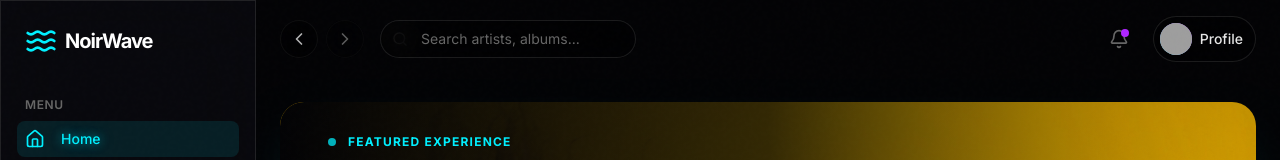
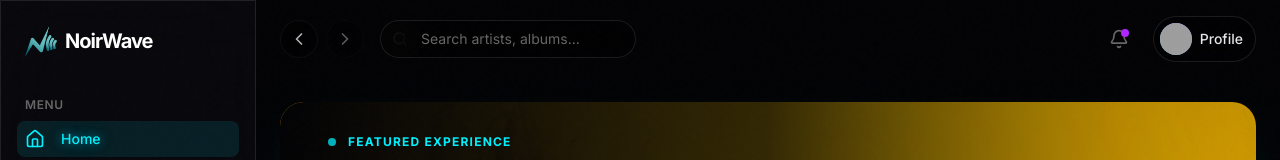
Before and after one commit to ceskasc/NoirWave, a Next.js app: page / in a window 1280 px wide. Shown: the top 160 px of the page. Built offline with nearby package versions, Linux system fonts and the light colour scheme; grey boxes are pictures that could not be loaded.

Commit message:
Update site logo to use custom noir.png

```diff
--- a/components/layouts/Sidebar.tsx
+++ b/components/layouts/Sidebar.tsx
@@ -20,7 +20,7 @@
             {/* Logo */}
             <div className="h-20 flex items-center px-6">
                 <Link href="/" className="flex items-center gap-2 group">
-                    <Waves className="w-8 h-8 text-primary group-hover:neon-text transition-all duration-300" />
+                    <img src="/NoirWave/noir.png" alt="NoirWave Logo" className="w-8 h-8 object-contain group-hover:drop-shadow-[0_0_10px_rgba(0,240,255,0.8)] transition-all duration-300" />
                     <span className="font-bold text-xl tracking-tighter text-white">NoirWave</span>
                 </Link>
             </div>
```
Also changed, not shown: public/noir.png (renamed from noir.png).
